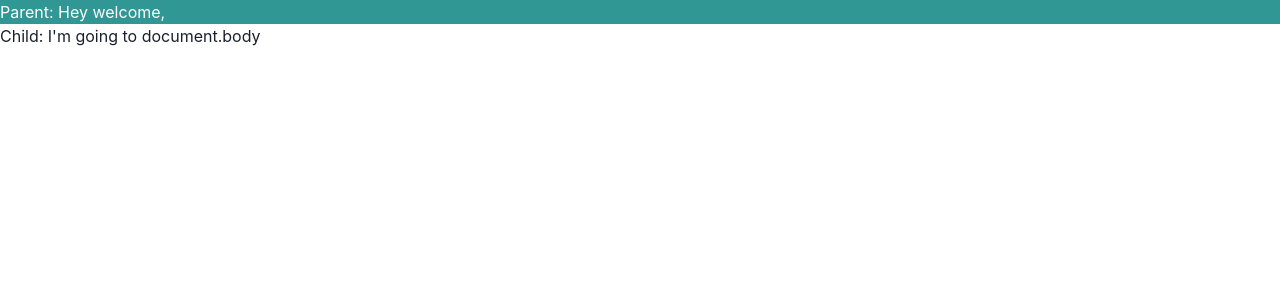
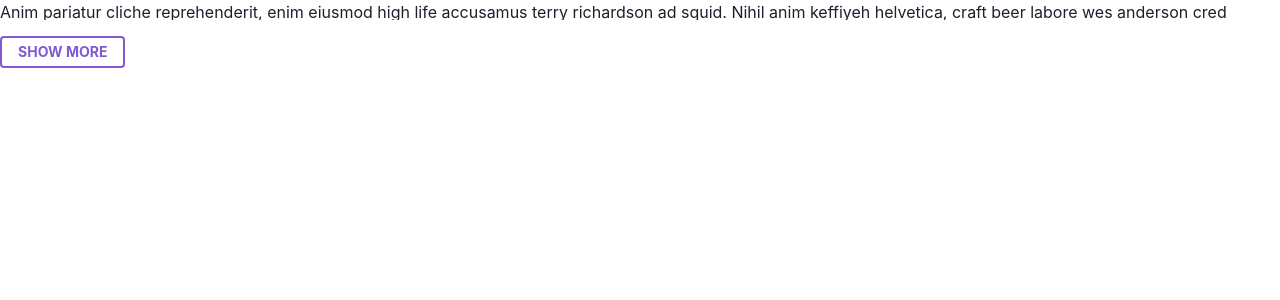
Before and after one commit to kupuma-ru21/urql_chakra, a Next.js app: page / in a window 1280 px wide. Shown: the top 300 px of the page. Built offline with nearby package versions, Linux system fonts and the light colour scheme.

Commit message:
chore: confirm Collapse behavior

```diff
--- a/src/app/page.tsx
+++ b/src/app/page.tsx
@@ -1,21 +1,20 @@
 "use client";
 
-import { Box, Portal } from "@chakra-ui/react";
-import { useRef } from "react";
+import { Button, Collapse, useDisclosure } from "@chakra-ui/react";
 
 export default function Page() {
-  const ref = useRef(null);
+  const { isOpen, onToggle } = useDisclosure();
+
   return (
-    <div>
-      <Portal containerRef={ref}>
-        <Box bg="teal.500" color="white">
-          Parent: Hey welcome,
-          <Portal appendToParentPortal={false}>
-            Child: I&apos;m going to document.body
-          </Portal>
-        </Box>
-      </Portal>
-      <div style={{ background: "red" }} ref={ref} />
-    </div>
+    <>
+      <Collapse startingHeight={20} in={isOpen}>
+        Anim pariatur cliche reprehenderit, enim eiusmod high life accusamus
+        terry richardson ad squid. Nihil anim keffiyeh helvetica, craft beer
+        labore wes anderson cred nesciunt sapiente ea proident.
+      </Collapse>
+      <Button size="sm" onClick={onToggle} mt="1rem">
+        Show {isOpen ? "Less" : "More"}
+      </Button>
+    </>
   );
 }
```
